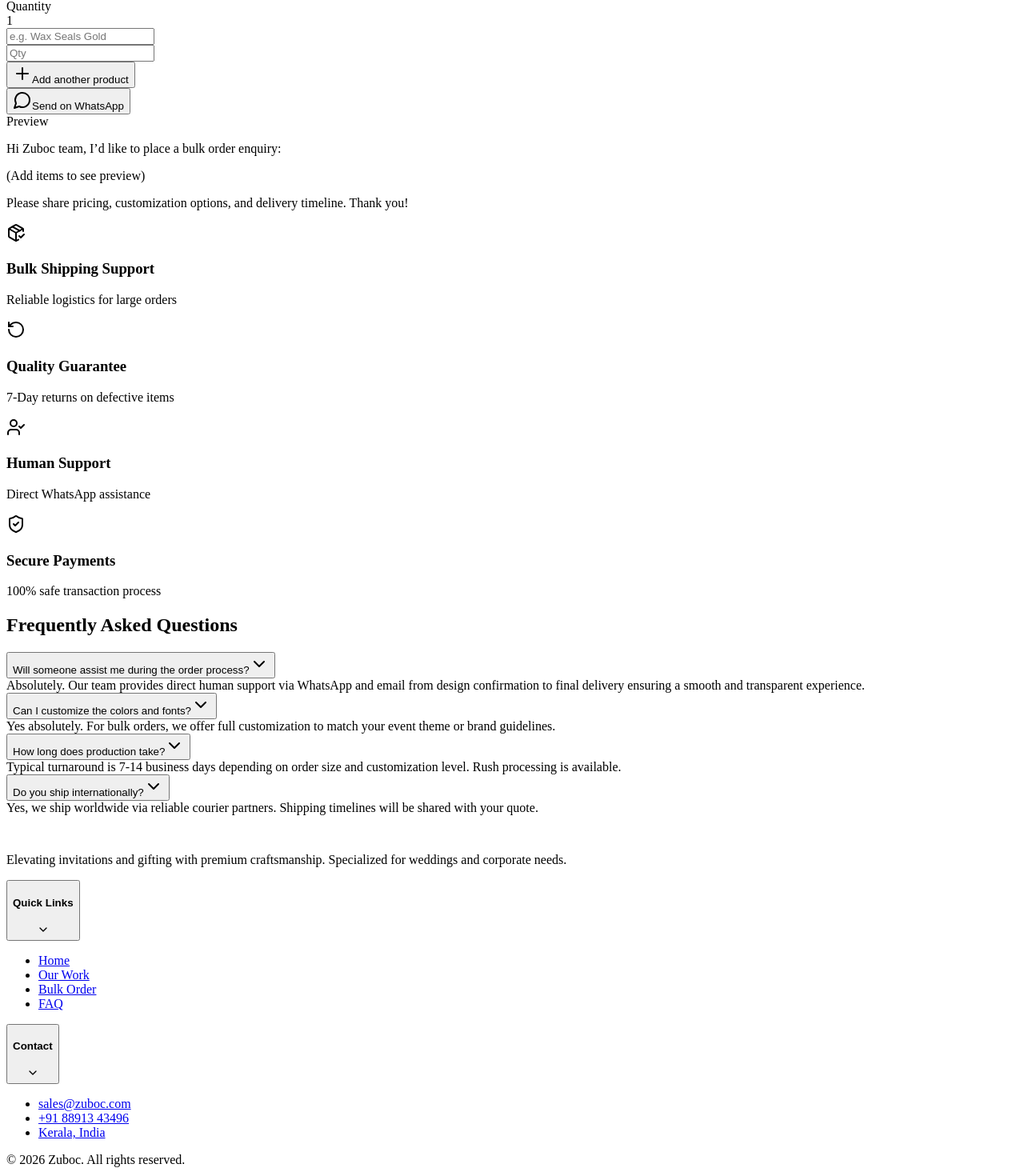
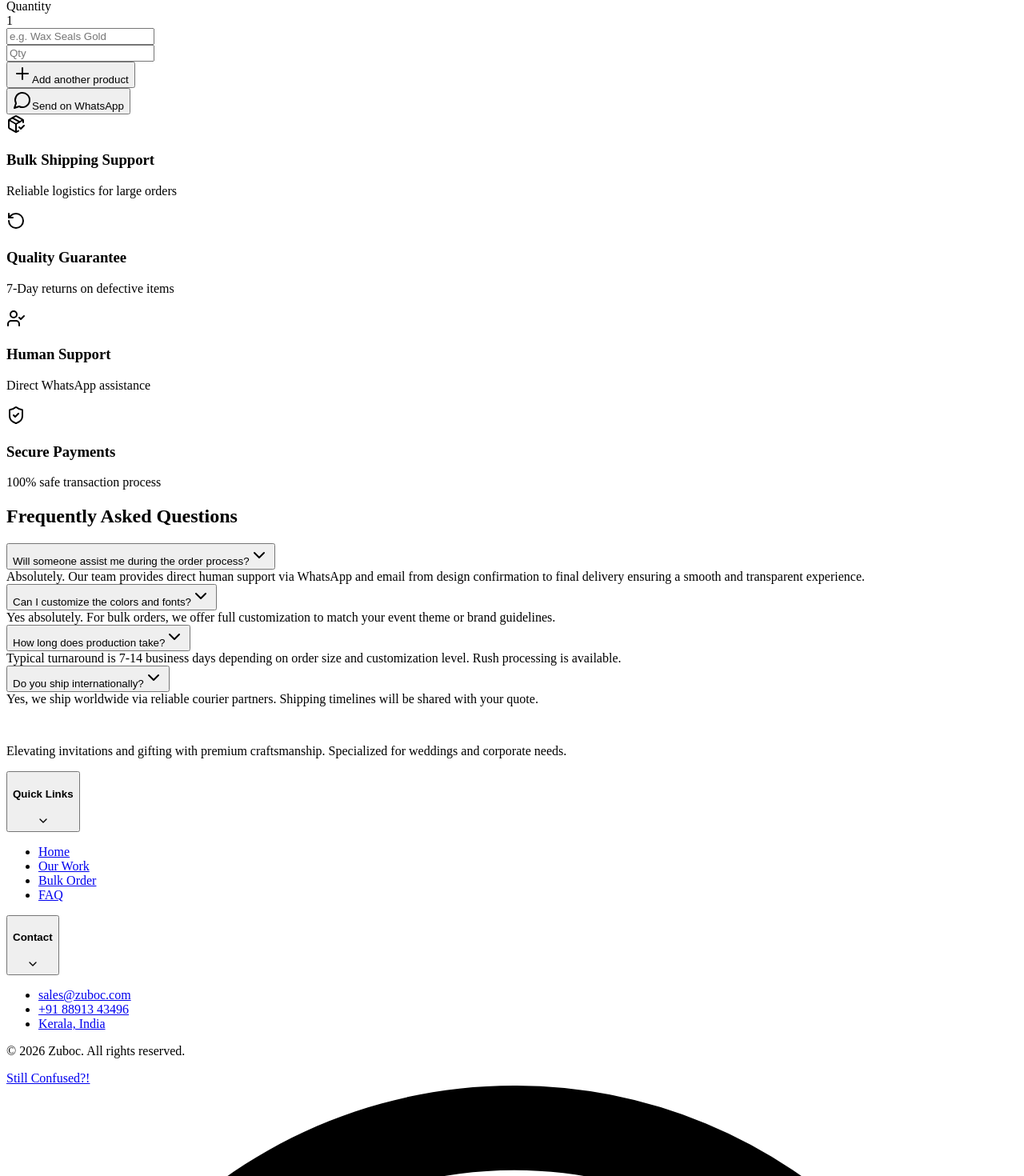
Before and after one commit to ZubocGit/bulk-orders, a React (Vite) app: page / in a window 1280 px wide. Shown: the part 2328-3798 px from the top of the page at 80% size. Built offline with nearby package versions, Linux system fonts and the light colour scheme; the HTML template or start-up script is replaced by a standard one; a web font is replaced by a local one.

Commit message:
videos fix

```diff
--- a/src/components/sections/OrderBuilder.tsx
+++ b/src/components/sections/OrderBuilder.tsx
@@ -138,7 +138,7 @@
               </div>
 
               {/* Live Preview */}
-              <div className="mt-8 p-4 bg-zuboc-neutral-bg rounded-lg border border-zuboc-neutral-border text-xs md:text-sm text-zuboc-neutral-muted font-mono leading-relaxed relative overflow-hidden">
+              {/* <div className="mt-8 p-4 bg-zuboc-neutral-bg rounded-lg border border-zuboc-neutral-border text-xs md:text-sm text-zuboc-neutral-muted font-mono leading-relaxed relative overflow-hidden">
                 <div className="absolute top-0 right-0 px-2 py-1 bg-zuboc-neutral-border text-[10px] uppercase font-bold tracking-wider rounded-bl-lg">
                   Preview
                 </div>
@@ -163,7 +163,7 @@
                   Please share pricing, customization options, and delivery
                   timeline. Thank you!
                 </p>
-              </div>
+              </div> */}
             </div>
           </Card>
         </div>
--- a/src/components/sections/WorkShowcase.tsx
+++ b/src/components/sections/WorkShowcase.tsx
@@ -74,15 +74,6 @@
       "Our premium packaging uses high-grade materials, reinforced structures, and secure sealing methods to ensure every product arrives flawless and damage-free. Designed for large-volume orders, it maintains consistent quality, durability, and a luxury presentation—perfect for brands that prioritize both safety and sophistication.",
     tags: ["Wrapping", "Well Wrapping", "Premium Packaging", "Gift Wrapping"],
   },
-  //   {
-  //     id: 4,
-  //     type: "image",
-  //     src: "https://images.unsplash.com/photo-1513519245088-0e12902e5a38?q=80&w=800&auto=format&fit=crop",
-  //     title: "Gold Foil Stamping",
-  //     description:
-  //       "Add a luxurious shine with our precision gold foil stamping. This technique uses heat and pressure to apply metallic foil, creating a stunning visual and tactile effect. Perfect for highlighting names, dates, or intricate patterns on your stationery.",
-  //     tags: ["Gold Foil", "Letterpress", "Luxury"],
-  //   },
 ];
 
 export function WorkShowcase() {
@@ -180,6 +171,17 @@
                           playsInline
                           loop
                           preload="metadata"
+                          disablePictureInPicture
+                          controls={false}
+                          onLoadedMetadata={(e) => {
+                            const v = e.currentTarget;
+                            try {
+                              v.muted = true;
+                              v.playsInline = true;
+                              v.currentTime = 0.01;
+                              v.pause();
+                            } catch (err) {}
+                          }}
                         />
                       ) : (
                         // Render Image
--- a/src/components/ui/WhatsAppFAB.tsx
+++ b/src/components/ui/WhatsAppFAB.tsx
@@ -18,7 +18,7 @@
         className="bg-[#f0f0f0] text-zuboc-neutral-text text-sm font-medium px-4 py-2.5 rounded-full shadow-lg border border-gray-200 opacity-0 group-hover:opacity-100 transition-all duration-300 pointer-events-none whitespace-nowrap translate-x-4 group-hover:translate-x-0"
         aria-hidden="true"
       >
-        Bulk order assistance!
+        Still Confused?!
       </span>
 
       {/* Simplified WhatsApp Icon matching the photo */}
```
